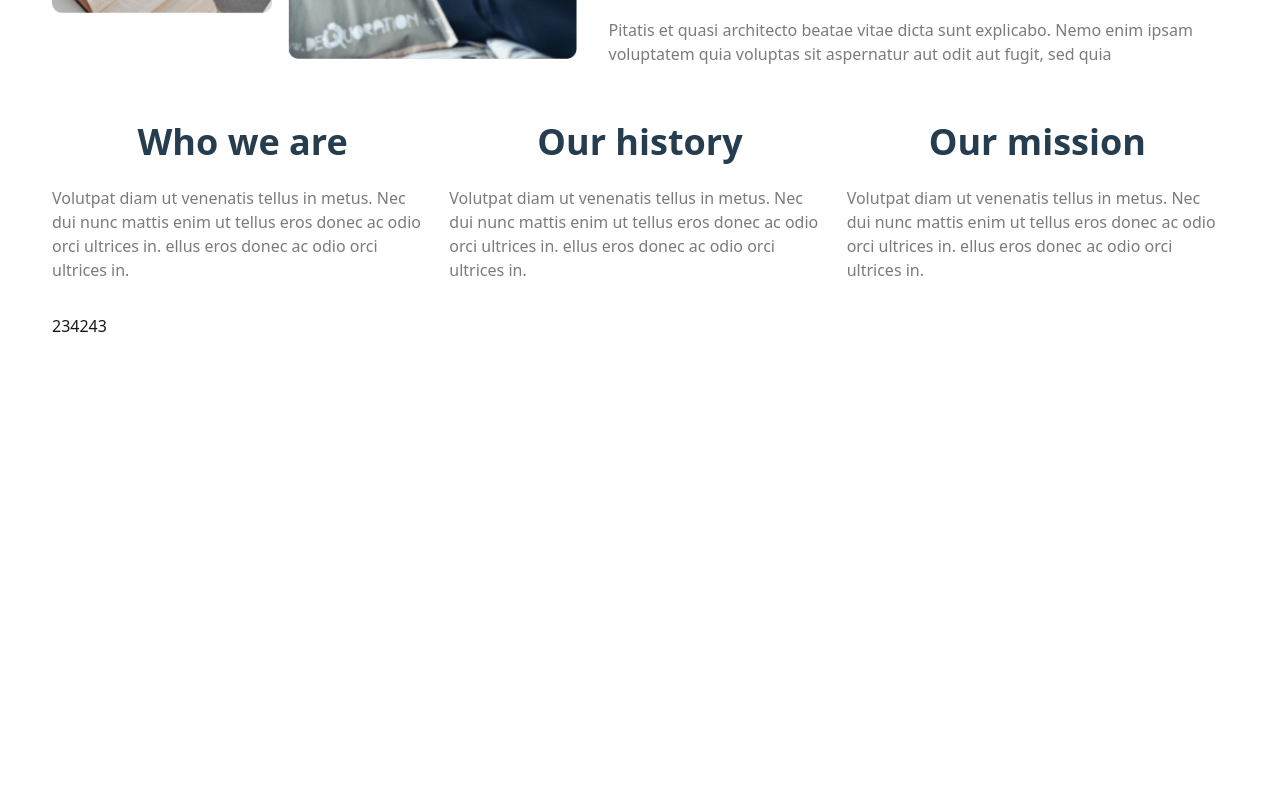
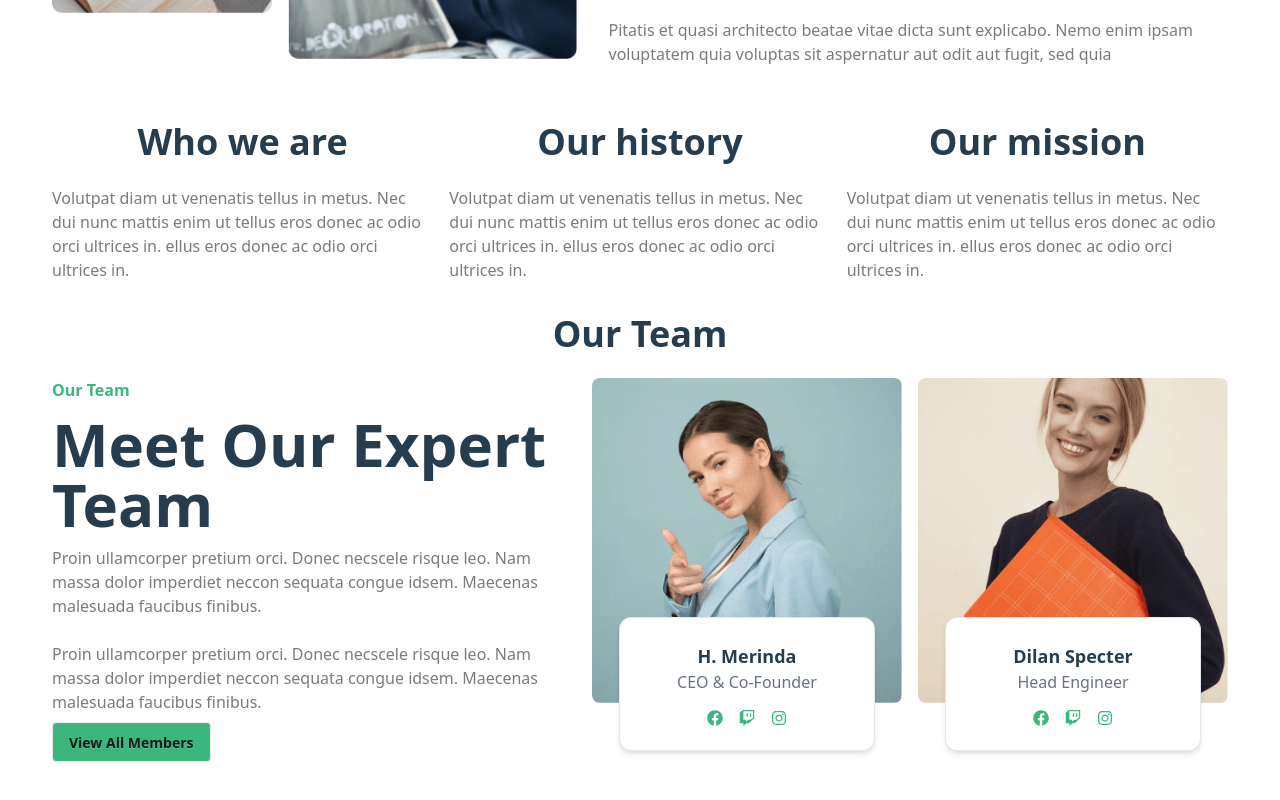
Before and after one commit to Marufsheikh404/Nest, a React (Vite) app: page / in a window 1280 px wide. Shown: the part 3120-3920 px from the top of the page. Before the commit the page ends 3490 px from the top, so only its background shows below. Built offline with nearby package versions, Linux system fonts and the light colour scheme.

Commit message:
card is done

```diff
--- a/src/Team/Team.jsx
+++ b/src/Team/Team.jsx
@@ -1,10 +1,71 @@
 import React from 'react';
+import image1 from '../assets/imgi_38_about-6.png'
+import image2 from '../assets/imgi_43_about-8.png'
+import SectionTitle from '../components/SectionTitle/SectionTitle';
+import { FaFacebook, FaInstagram, FaTwitch } from 'react-icons/fa';
 
 const Team = () => {
     return (
-        <div>
-            234243
-        </div>
+        <>
+            <SectionTitle title={'Our Team'} />
+            <div className='flex gap-6'>
+                <div>
+                    <p className='text-[#3BB77E] font-bold'>Our Team</p>
+                    <h1 className='text-[#253D4E] text-6xl font-semibold my-3'>Meet Our Expert <br /> Team</h1>
+
+                    <p className='text-wrap text text-[#7d7a7a]'>Proin ullamcorper pretium orci. Donec necscele risque leo. Nam massa dolor imperdiet neccon sequata congue idsem. Maecenas malesuada faucibus finibus.</p>
+                    <br />
+                    <p className='text-wrap text text-[#7d7a7a]'>Proin ullamcorper pretium orci. Donec necscele risque leo. Nam massa dolor imperdiet neccon sequata congue idsem. Maecenas malesuada faucibus finibus.</p>
+
+                    <button className='btn bg-[#3BB77E] hover:bg-yellow-500 transition-all  duration-300 ease-in-out my-2'>View All Members</button>
+                </div>
+                <div className='flex gap-4'>
+                    <div>
+                        <div className="relative">
+                            {/* Image */}
+                            <img className="rounded-lg w-full" src={image1} alt="" />
+
+                            {/* Card overlay at bottom */}
+                            <div className="bg-white absolute -bottom-12 left-1/2 -translate-x-1/2 w-64 p-6      rounded-xl shadow-md border border-gray-200 flex flex-col items-center   text-center
+                             transform transition-all duration-300 hover:-translate-y-3 hover:shadow-lg">
+                                {/* Name & Role */}
+                                <h1 className="text-[#253D4E] font-bold text-lg">H. Merinda</h1>
+                                <p className="text-gray-500 mb-4">CEO & Co-Founder</p>
+
+                                {/* Social Icons */}
+                                <div className="flex gap-4 text-[#3BB77E]">
+                                    <FaFacebook className="hover:text-blue-600 transition-colors duration-200 cursor-pointer" />
+                                    <FaTwitch className="hover:text-purple-600 transition-colors duration-200 cursor-pointer" />
+                                    <FaInstagram className="hover:text-pink-500 transition-colors duration-200 cursor-pointer" />
+                                </div>
+                            </div>
+                        </div>
+                    </div>
+                    <div>
+                        <div className="relative">
+                            {/* Image */}
+                            <img className="rounded-lg w-full" src={image2} alt="" />
+
+                            {/* Card overlay at bottom */}
+                            <div className="bg-white absolute -bottom-12 left-1/2 -translate-x-1/2 w-64 p-6      rounded-xl shadow-md border border-gray-200 flex flex-col items-center   text-center
+                             transform transition-all duration-300 hover:-translate-y-3 hover:shadow-lg">
+                                {/* Name & Role */}
+                                <h1 className="text-[#253D4E] font-bold text-lg">Dilan Specter</h1>
+                                <p className="text-gray-500 mb-4">Head Engineer</p>
+
+                                {/* Social Icons */}
+                                <div className="flex gap-4 text-[#3BB77E]">
+                                    <FaFacebook className="hover:text-blue-600 transition-colors duration-200 cursor-pointer" />
+                                    <FaTwitch className="hover:text-purple-600 transition-colors duration-200 cursor-pointer" />
+                                    <FaInstagram className="hover:text-pink-500 transition-colors duration-200 cursor-pointer" />
+                                </div>
+                            </div>
+                        </div>
+                    </div>
+
+                </div>
+            </div>
+        </>
     );
 };
 
```
Also changed, not shown: src/assets/imgi_38_about-6.png (added), src/assets/imgi_43_about-8.png (added).
